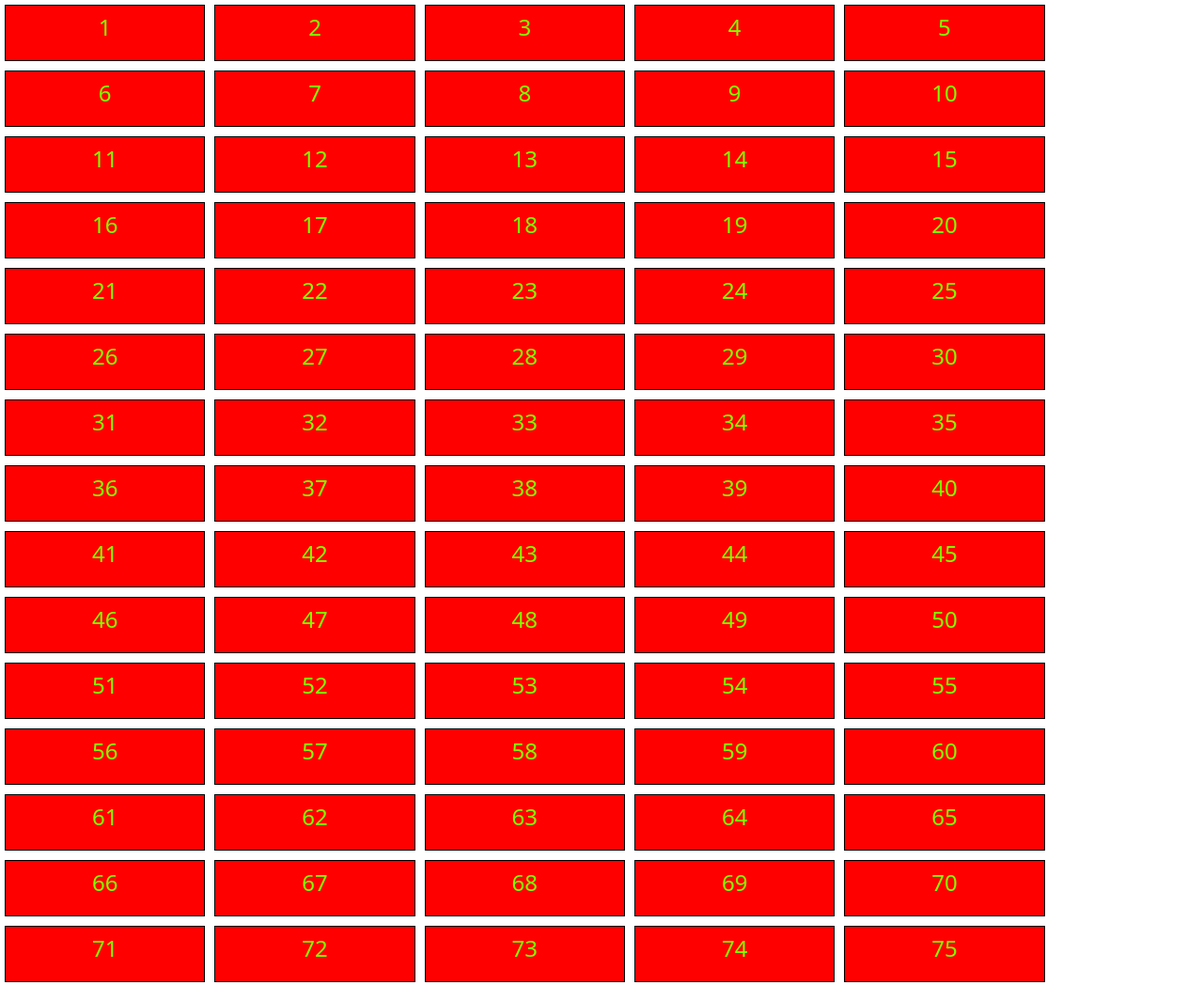
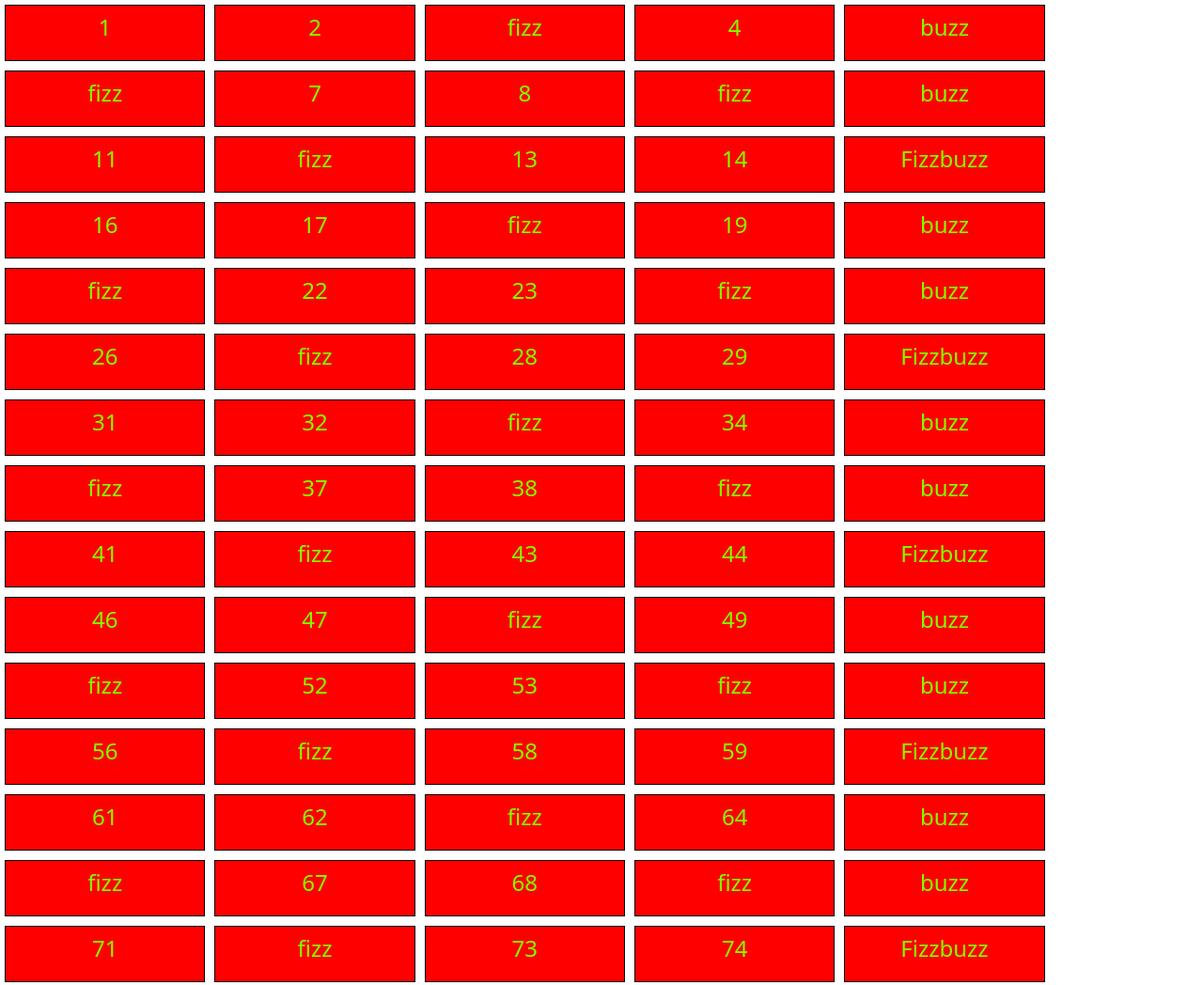
Before and after one commit to emilian0p/js-fizzbuzz, a plain HTML site: page index.html in a window 1280 px wide. Shown: the top 1048 px of the page at 94% size. Drawn offline with nearby package versions, Linux system fonts and the light colour scheme.

Commit message:
sistemo codice js

```diff
--- a/main.js
+++ b/main.js
@@ -11,21 +11,32 @@ const numberRow = document.getElementById('number');
 
 for (let index = 1; index <= 100 ; index++) {
 
+    const numberRowBox = document.createElement('div');
+    numberRowBox.classList.add('box','col-2');
+
+
     if (index % 15 == 0) {
-        console.log('fizzbuzz')
+        numberRowBox.innerHTML = 'Fizzbuzz';
+        console.log('fizzbuzz');
+
     } else if (index % 3 == 0) {
-        console.log('fizz')
+        numberRowBox.innerHTML = 'fizz';
+        console.log('fizz');
+
     } else if (index % 5 == 0) {
-        console.log('buzz')
+        numberRowBox.innerHTML = 'buzz';
+        console.log('buzz');
+
     } else {
-        console.log(index)
+        numberRowBox.innerHTML = index;
+        console.log(index);
         }
 
-    const numberRowBox = document.createElement('div');
 
-    numberRowBox.classList.add('box','col-2');
 
-    numberRowBox.innerHTML = index;
+
+
+
 
     numberRow.append(numberRowBox);
 
```
Also changed, not shown: style.css (line endings or trailing spaces).
